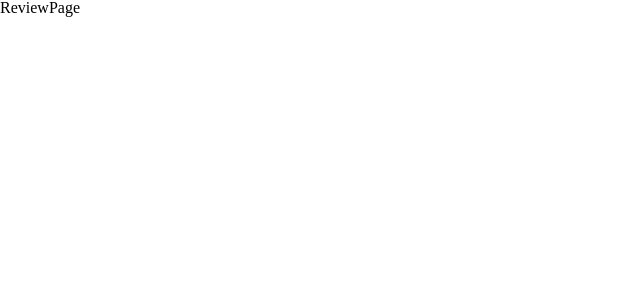
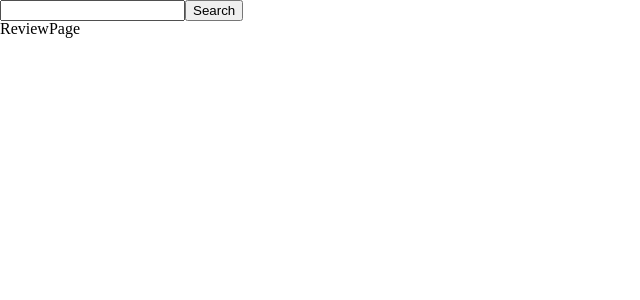
Before and after one commit to limhyerin/BookReviewSite, a React (Create React App) app: page /review in a window 1280 px wide. Shown: the top 300 px of the page, without its empty margins (0-640 px from the left). Built offline with nearby package versions, Linux system fonts and the light colour scheme.

Commit message:
Feat 책 검색 기능 추가

```diff
--- a/package.json
+++ b/package.json
@@ -6,6 +6,8 @@
     "@testing-library/jest-dom": "^5.14.1",
     "@testing-library/react": "^13.0.0",
     "@testing-library/user-event": "^13.2.1",
+    "axios": "^1.6.7",
+    "http-proxy-middleware": "^2.0.6",
     "react": "^18.2.0",
     "react-dom": "^18.2.0",
     "react-redux": "^9.1.0",
--- /dev/null
+++ b/src/pages/reviewPage/BookSearch.jsx
@@ -0,0 +1,56 @@
+import React, { useState } from 'react';
+import axios from 'axios';
+
+function BookSearch() {
+  const [query, setQuery] = useState('');
+  const [books, setBooks] = useState([]);
+
+  const searchBooks = async () => {
+    try {
+      const response = await axios.get(`${process.env.REACT_APP_NAVER_API_URL}/v1/search/book.json`, {
+        headers: {
+          'X-Naver-Client-Id': process.env.REACT_APP_NAVER_CLIENT_ID,
+          'X-Naver-Client-Secret': process.env.REACT_APP_NAVER_CLIENT_SECRET
+        },
+        params: {
+          query: query,
+          display: 10 // 가져올 검색 결과의 수
+          // 네이버 책 검색 API에 필요한 인증 헤더를 추가합니다.
+        }
+      });
+
+      setBooks(response.data.items);
+    } catch (error) {
+      console.error('Error fetching data:', error);
+    }
+  };
+
+  const handleInputChange = (event) => {
+    setQuery(event.target.value);
+  };
+
+  const handleSubmit = (event) => {
+    event.preventDefault();
+    searchBooks();
+  };
+
+  return (
+    <div>
+      <form onSubmit={handleSubmit}>
+        <input type="text" value={query} onChange={handleInputChange} />
+        <button type="submit">Search</button>
+      </form>
+      <ul>
+        {books.map((book, index) => (
+          <li key={index}>
+            <img src={book.image} alt={book.title} />
+            <p>{book.title}</p>
+            <p>{book.author}</p>
+          </li>
+        ))}
+      </ul>
+    </div>
+  );
+}
+
+export default BookSearch;
--- a/src/pages/reviewPage/ReviewPage.jsx
+++ b/src/pages/reviewPage/ReviewPage.jsx
@@ -1,9 +1,13 @@
-import React from 'react'
+import React from 'react';
+import BookSearch from './BookSearch';
 
 const ReviewPage = () => {
   return (
-    <div>ReviewPage</div>
-  )
-}
+    <div>
+      <BookSearch />
+      ReviewPage
+    </div>
+  );
+};
 
-export default ReviewPage
+export default ReviewPage;
```
Also changed, not shown: src/pages/mainPage/MainPage.jsx (+4 -6 lines), src/setupProxy.js (added, +20 -0 lines), 1 other file (tests, documents, lock files or other folders).
